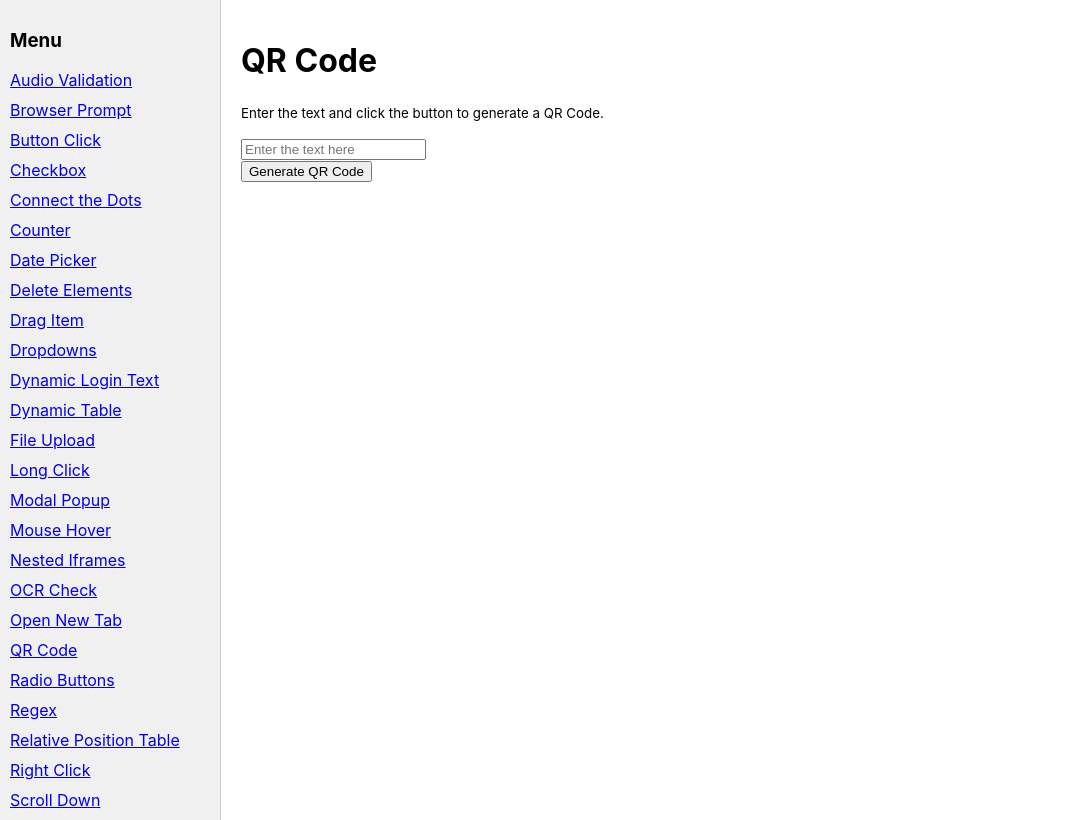
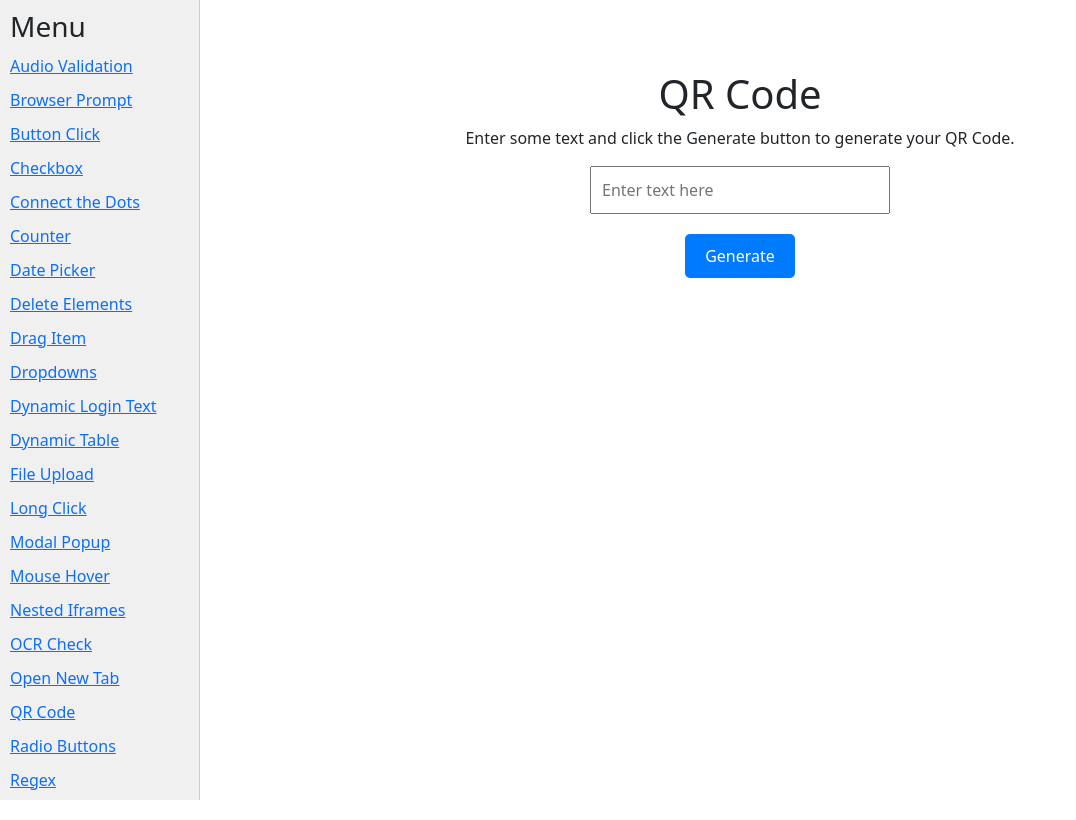
Before and after one commit to thiagonunes11/testRigorPlayground, a React (Create React App) app: page /qrCode in a window 1280 px wide. Shown: the whole page, without its empty margins (0-1076 px from the left). Built offline with nearby package versions, Linux system fonts and the light colour scheme.

Commit message:
QR Code page is functioning - button click is too

```diff
--- a/package.json
+++ b/package.json
@@ -10,6 +10,7 @@
     "bootstrap-icons": "^1.11.3",
     "npm": "^10.9.0",
     "qrcode": "^1.5.4",
+    "qrcode.react": "^4.1.0",
     "qrcodejs": "^1.0.0",
     "react": "^18.3.1",
     "react-dom": "^18.3.1",
--- a/src/App.js
+++ b/src/App.js
@@ -2,6 +2,7 @@ import React from 'react';
 import { BrowserRouter as Router, Routes, Route } from 'react-router-dom';
 import Sidebar from './components/Sidebar';
 import QRCodePage from './pages/qrCode'
+import ButtonClick from './pages/buttonClick';
 
 function App() {
     return (
@@ -16,7 +17,6 @@ function App() {
                   {/*
                   <Route path="/audioValidation" element={<AudioValidation />} />
                   <Route path="/browserPrompt" element={<BrowserPrompt />} />
-                  <Route path="/buttonClick" element={<ButtonClick />} />
                   <Route path="/checkbox" element={<Checkbox />} />
                   <Route path="/connectTheDots" element={<ConnectTheDots />} />
                   <Route path="/counter" element={<Counter />} />
@@ -45,6 +45,7 @@ function App() {
                   <Route path="/video" element={<VideoPlayback />} />
                   <Route path="/waitMessage" element={<WaitForMessage />} /> */}
                   <Route path="/qrCode" element={<QRCodePage />} />
+                  <Route path="/buttonClick" element={<ButtonClick />} />
                     </Routes>
                 </div>
             </div>
--- a/src/pages/buttonClick.js
+++ b/src/pages/buttonClick.js
@@ -0,0 +1,46 @@
+import React, { useState } from "react";
+import "bootstrap/dist/css/bootstrap.min.css";
+
+function ButtonClick() {
+    const [isVisible, setIsVisible] = useState(false);
+
+    const turnTextVisible = () => {
+        setIsVisible(true);
+    };
+
+    return (
+        <div>
+            <main className="container text-center mt-5">
+                <div className="row justify-content-center">
+                    <div className="col-6 border p-2 pt-4">
+                        <h1 className="fs-2 fw-bold">Button click</h1>
+                        <p>
+                            <small>Click the button to reveal the hidden text.</small>
+                        </p>
+                    </div>
+                </div>
+
+                <div className="row mt-5">
+                    <div className="col-12">
+                        <button
+                            id="clickableButton"
+                            className="btn btn-primary"
+                            onClick={turnTextVisible}
+                        >
+                            Click this button
+                        </button>
+                        <p
+                            id="textElement"
+                            className="mt-3"
+                            style={{ visibility: isVisible ? "visible" : "hidden" }}
+                        >
+                            This text is now visible!
+                        </p>
+                    </div>
+                </div>
+            </main>
+        </div>
+    );
+}
+
+export default ButtonClick;
--- a/src/pages/qrCode.js
+++ b/src/pages/qrCode.js
@@ -1,58 +1,53 @@
-import React, { useRef, useState } from 'react';
-import QRCode from 'qrcode';
+import React, { useState } from 'react';
+import { QRCodeCanvas } from 'qrcode.react';
 
 const QRCodePage = () => {
-  const qrCodeRef = useRef(null);
-  const [inputText, setInputText] = useState('');
+  const [text, setText] = useState('');
+  const [qrValue, setQRValue] = useState('');
 
-  const generateQRCode = () => {
-    if (inputText.trim() === '') {
-      alert('Please, enter some text to generate the QR Code.');
-      return;
-    }
-
-    if (qrCodeRef.current) {
-      qrCodeRef.current.innerHTML = '';
-    }
-
-    QRCode.toCanvas(qrCodeRef.current, inputText, {
-      width: 256,
-      height: 256
-    }, (error) => {
-      if (error) {
-        console.error('Error generating QR code:', error);
-        return;
-      }
-      console.log('QR code generated successfully');
-    });
-
-    setInputText('');
+  const handleGenerate = () => {
+    setQRValue(text);
+    setText('');
   };
 
   return (
-    <div className="container text-center mt-5">
-      <div className="row justify-content-center">
-        <div className="col-6 border p-2 pt-4">
-          <h1 className="fs-2 fw-bold">QR Code</h1>
-          <p>
-            <small>Enter the text and click the button to generate a QR Code.</small>
-          </p>
-          <input
-            type="text"
-            className="form-control mt-3"
-            placeholder="Enter the text here"
-            value={inputText}
-            onChange={(e) => setInputText(e.target.value)}
-          />
-        </div>
-      </div>
-      <div className="row mt-5">
-        <div className="col-12">
-          <button className="btn btn-primary" onClick={generateQRCode}>
-            Generate QR Code
-          </button>
-          <div ref={qrCodeRef} className="mt-5 d-flex justify-content-center"></div>
-        </div>
+    <div style={{ textAlign: 'center', marginTop: '50px' }}>
+      <h1>QR Code</h1>
+      <p>Enter some text and click the Generate button to generate your QR Code.</p>
+      <input
+        type="text"
+        placeholder="Enter text here"
+        value={text}
+        onChange={(e) => setText(e.target.value)}
+        style={{
+          padding: '10px',
+          width: '300px',
+          marginBottom: '20px',
+          fontSize: '16px',
+        }}
+      />
+      <br />
+      <button
+        onClick={handleGenerate}
+        style={{
+          padding: '10px 20px',
+          fontSize: '16px',
+          cursor: 'pointer',
+          backgroundColor: '#007BFF',
+          color: '#fff',
+          border: 'none',
+          borderRadius: '5px',
+        }}
+      >
+        Generate
+      </button>
+      <div style={{ marginTop: '30px' }}>
+        {qrValue && (
+          <>
+            <h2>Your QR Code:</h2>
+            <QRCodeCanvas value={qrValue} size={256} />
+          </>
+        )}
       </div>
     </div>
   );
```
Also changed, not shown: src/pages/Page1.js (deleted, +0 -50 lines), 1 other file (tests, documents, lock files or other folders).
